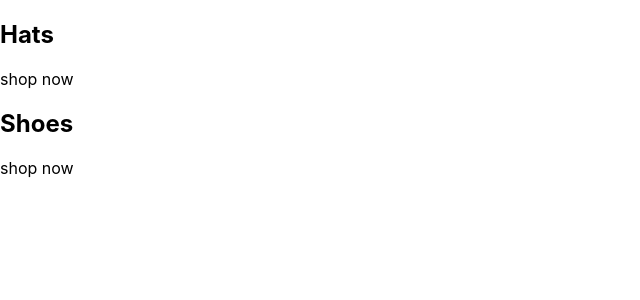
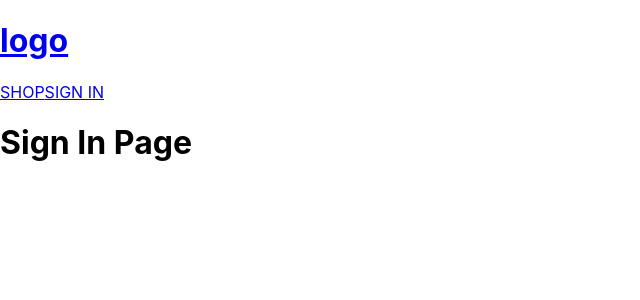
Before and after one commit to gmurielN5/shop, a React (Create React App) app: page /sign-in in a window 1280 px wide. Shown: the top 300 px of the page, without its empty margins (0-640 px from the left). Built offline with nearby package versions, Linux system fonts and the light colour scheme.

Commit message:
add react router

```diff
--- a/package.json
+++ b/package.json
@@ -6,6 +6,7 @@
     "@testing-library/jest-dom": "^5.17.0",
     "@testing-library/react": "^13.4.0",
     "@testing-library/user-event": "^13.5.0",
+    "firebase": "^10.11.0",
     "react": "^18.2.0",
     "react-dom": "^18.2.0",
     "react-router-dom": "^6.22.3",
--- a/src/App.js
+++ b/src/App.js
@@ -1,7 +1,20 @@
-import Directory from "./components/directory/directory.component";
+import { Routes, Route } from 'react-router-dom';
+
+import Home from './routes/home/home.component';
+import Navigation from './routes/navigation/navigation.component';
+import SignIn from './routes/sign-in/sign-in.componemt';
+import Shop from './routes/shop/shop.component';
 
 const App = () => {
-  return <Directory />;
+  return (
+    <Routes>
+      <Route path="/" element={<Navigation />}>
+        <Route index element={<Home />} />
+        <Route path="shop" element={<Shop />} />
+        <Route path="sign-in" element={<SignIn />} />
+      </Route>
+    </Routes>
+  );
 };
 
 export default App;
--- a/src/components/directory/directory.component.jsx
+++ b/src/components/directory/directory.component.jsx
@@ -1,16 +1,6 @@
-import CategoryItem from "../directory-item/directory-item.component";
+import CategoryItem from '../directory-item/directory-item.component';
 
-const Directory = () => {
-  const categories = [
-    {
-      id: 1,
-      title: "Hats",
-    },
-    {
-      id: 2,
-      title: "Shoes",
-    },
-  ];
+const Directory = ({ categories }) => {
   return (
     <div>
       {categories.map((category) => (
--- a/src/index.js
+++ b/src/index.js
@@ -1,5 +1,6 @@
 import React from 'react';
 import ReactDOM from 'react-dom/client';
+import { BrowserRouter } from 'react-router-dom';
 import './index.css';
 import App from './App';
 import reportWebVitals from './reportWebVitals';
@@ -7,7 +8,9 @@ import reportWebVitals from './reportWebVitals';
 const root = ReactDOM.createRoot(document.getElementById('root'));
 root.render(
   <React.StrictMode>
-    <App />
+    <BrowserRouter>
+      <App />
+    </BrowserRouter>
   </React.StrictMode>
 );
 
--- /dev/null
+++ b/src/routes/home/home.component.jsx
@@ -0,0 +1,23 @@
+import { Outlet } from 'react-router-dom';
+import Directory from '../../components/directory/directory.component';
+
+const Home = () => {
+  const categories = [
+    {
+      id: 1,
+      title: 'Hats',
+    },
+    {
+      id: 2,
+      title: 'Shoes',
+    },
+  ];
+  return (
+    <>
+      <Directory categories={categories} />
+      <Outlet />
+    </>
+  );
+};
+
+export default Home;
--- /dev/null
+++ b/src/routes/navigation/navigation.component.jsx
@@ -0,0 +1,24 @@
+import { Outlet, Link } from 'react-router-dom';
+
+const Navigation = () => {
+  return (
+    <>
+      <div>
+        <Link to="/">
+          <h1>logo</h1>
+        </Link>
+        <div>
+          <Link className="nav-link" to="/shop">
+            SHOP
+          </Link>
+          <Link className="nav-link" to="/sign-in">
+            SIGN IN
+          </Link>
+        </div>
+      </div>
+      <Outlet />
+    </>
+  );
+};
+
+export default Navigation;
--- /dev/null
+++ b/src/routes/shop/shop.component.jsx
@@ -0,0 +1,9 @@
+const Shop = () => {
+  return (
+    <div>
+      <h1>Shop Page</h1>
+    </div>
+  );
+};
+
+export default Shop;
--- /dev/null
+++ b/src/routes/sign-in/sign-in.componemt.jsx
@@ -0,0 +1,17 @@
+const SignIn = () => {
+  // const logGoogleUser = async () => {
+  //   const response = await signInWithGooglePopup();
+  //   createUserProfileDocument(response);
+  // };
+
+  return (
+    <div>
+      <h1>Sign In Page</h1>
+      {/* <button onClick={logGoogleUser}>
+        Sign in with Google Popup
+      </button> */}
+    </div>
+  );
+};
+
+export default SignIn;
```
Also changed, not shown: src/components/category/directory.component.jsx (deleted, +0 -22 lines), 2 other files (tests, documents, lock files or other folders).
